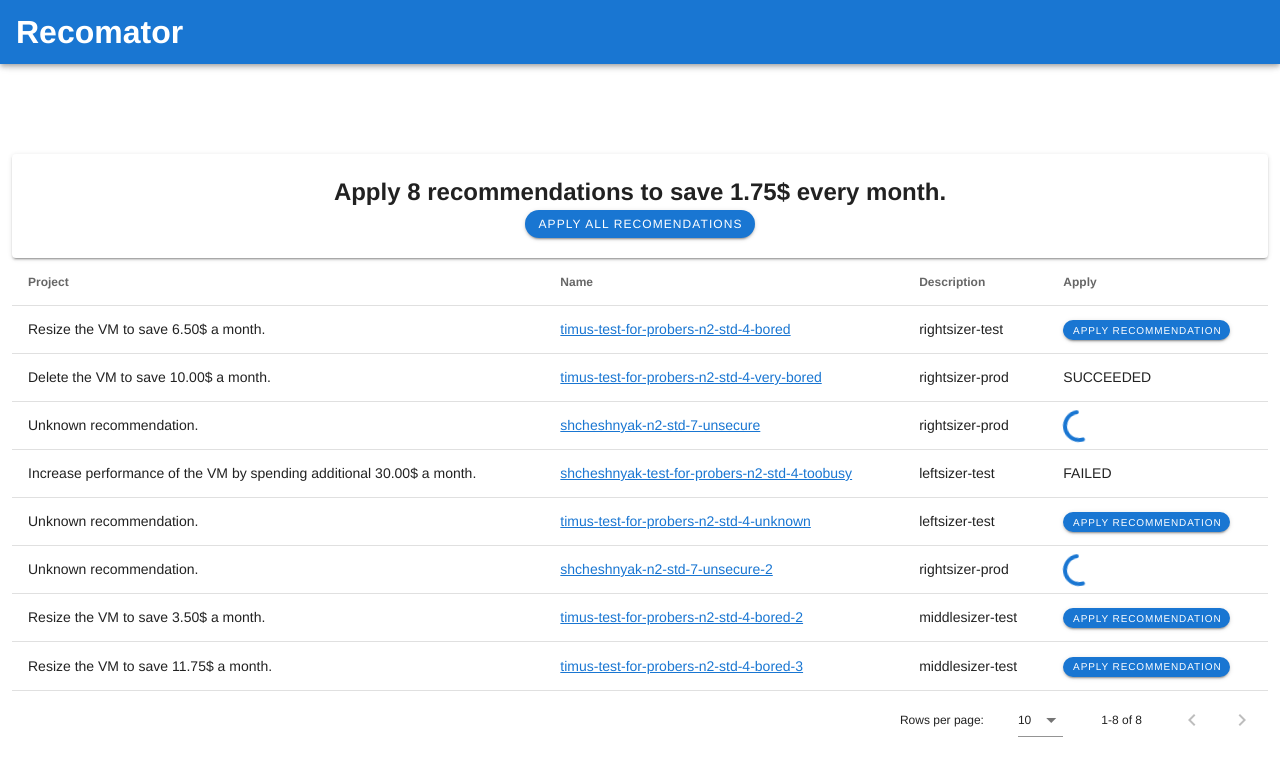
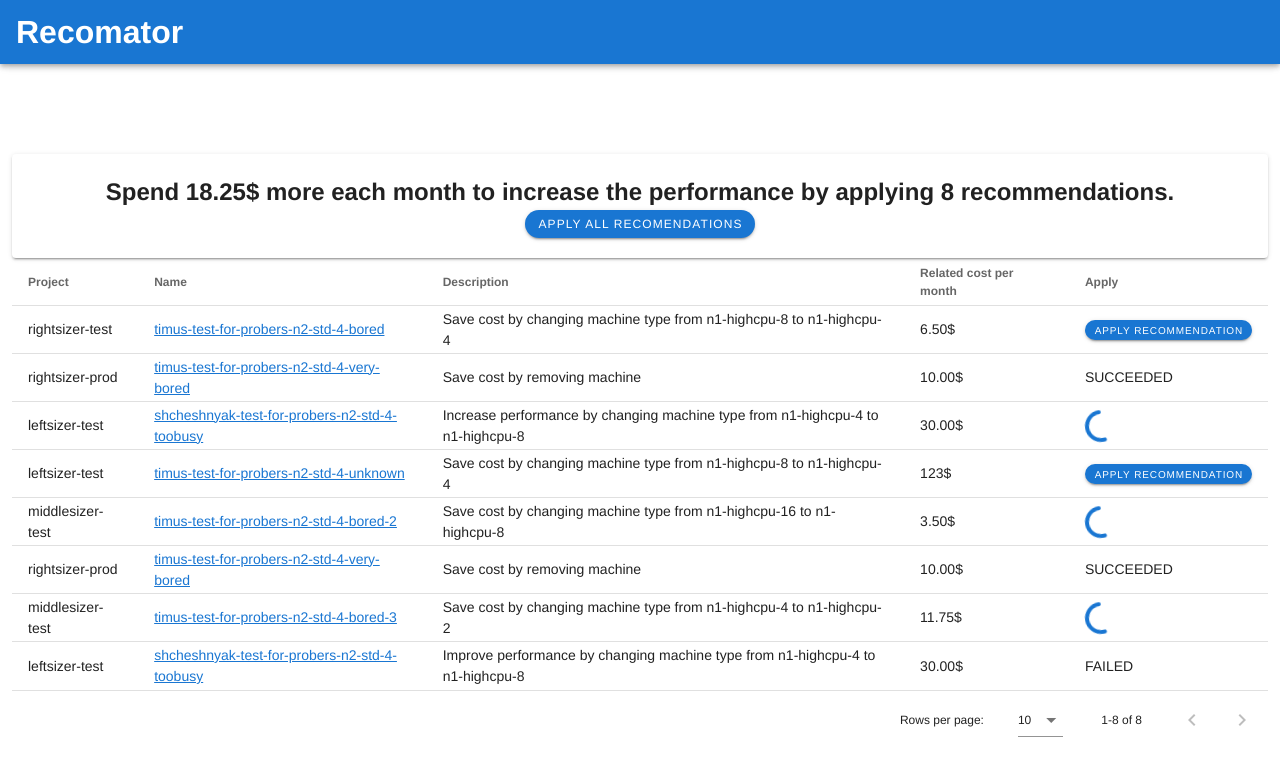
Before and after one commit to googleinterns/recomator, a Vue app in the folder frontend/: page /mock in a window 1280 px wide. Shown: the top 776 px of the page. Built offline with nearby package versions, Linux system fonts and the light colour scheme.

Commit message:
Added the cost column; Description is more realistic

```diff
--- a/frontend/src/views/Mock.vue
+++ b/frontend/src/views/Mock.vue
@@ -33,15 +33,19 @@ limitations under the License. -->
             <v-data-table :headers="headers" :items="recommendations">
               <template v-slot:item="recommendation">
                 <tr>
-                  <td class="text-left">
-                    {{ recommendation.item.getDescription() }}
-                  </td>
+                  <td class="text-left">{{ recommendation.item.project }}</td>
                   <td class="text-left">
                     <a :href="recommendation.item.path">
                       {{ recommendation.item.name }}
                     </a>
                   </td>
-                  <td class="text-left">{{ recommendation.item.project }}</td>
+                  <td class="text-left">
+                    {{ recommendation.item.description }}
+                  </td>
+                  <td class="text-left">
+                    {{ recommendation.item.cost }}
+                  </td>
+
                   <td class="text-left">
                     <v-btn
                       rounded
@@ -85,6 +89,7 @@ class Recommendation {
   project: string;
   name: string;
   status: string;
+  description: string;
 
   constructor(
     type: string,
@@ -92,7 +97,8 @@ class Recommendation {
     path: string,
     project: string,
     name: string,
-    status: string
+    status: string,
+    description: string
   ) {
     this.type = type; // UPPERCASED, contained in the set {RESIZE, REMOVE, PERFORMANCE} (doing this should be possible)
     this.cost = cost; // monthly cost, parsed to be positive (I assume, that the number would always be negative for resize and delete, and positive for performance)
@@ -100,6 +106,7 @@ class Recommendation {
     this.project = project;
     this.name = name;
     this.status = status;
+    this.description = description;
   }
 
   applicable(): boolean {
@@ -186,7 +193,8 @@ export default class Mock extends Vue {
     { text: "Project", value: "project" },
     { text: "Name", value: "name" },
     { text: "Description", align: "start", sortable: false, value: "type" },
-    { text: "Apply", value: "apply" }
+    { text: "Related cost per month", value: "cost"},
+    { text: "Apply", value: "apply" },
   ];
 
   private recommendations = [
@@ -197,7 +205,8 @@ export default class Mock extends Vue {
       instances/timus-test-for-probers-n2-std-4-idling?project=rightsizer-test&supportedpurview=project",
       "rightsizer-test",
       "timus-test-for-probers-n2-std-4-bored",
-      "ACTIVE"
+      "ACTIVE",
+      "Save cost by changing machine type from n1-highcpu-8 to n1-highcpu-4"
     ),
     new Recommendation(
       "REMOVE",
@@ -206,16 +215,8 @@ export default class Mock extends Vue {
       instances/timus-test-for-probers-n2-std-4-idling?project=rightsizer-test&supportedpurview=project",
       "rightsizer-prod",
       "timus-test-for-probers-n2-std-4-very-bored",
-      "SUCCEEDED"
-    ),
-    new Recommendation(
-      "SECURITY",
-      "Security recommendations don't have a cost",
-      "https://pantheon.corp.google.com/compute/instancesDetail/zones/us-central1-c/\
-      instances/timus-test-for-probers-n2-std-4-idling?project=rightsizer-test&supportedpurview=project",
-      "rightsizer-prod",
-      "shcheshnyak-n2-std-7-unsecure",
-      "__INPROGRESS"
+      "SUCCEEDED",
+      "Save cost by removing machine"
     ),
     new Recommendation(
       "PERFORMANCE",
@@ -224,7 +225,8 @@ export default class Mock extends Vue {
       instances/timus-test-for-probers-n2-std-4-idling?project=rightsizer-test&supportedpurview=project",
       "leftsizer-test",
       "shcheshnyak-test-for-probers-n2-std-4-toobusy",
-      "FAILED"
+      "__INPROGRESS",
+      "Increase performance by changing machine type from n1-highcpu-4 to n1-highcpu-8"
     ),
     new Recommendation(
       "UNSPECIFIED",
@@ -233,16 +235,8 @@ export default class Mock extends Vue {
       instances/timus-test-for-probers-n2-std-4-idling?project=rightsizer-test&supportedpurview=project",
       "leftsizer-test",
       "timus-test-for-probers-n2-std-4-unknown",
-      "ACTIVE"
-    ),
-    new Recommendation(
-      "SECURITY",
-      "Security recommendations don't have a cost",
-      "https://pantheon.corp.google.com/compute/instancesDetail/zones/us-central1-c/\
-      instances/timus-test-for-probers-n2-std-4-idling?project=rightsizer-test&supportedpurview=project",
-      "rightsizer-prod",
-      "shcheshnyak-n2-std-7-unsecure-2",
-      "__INPROGRESS"
+      "ACTIVE",
+      "Save cost by changing machine type from n1-highcpu-8 to n1-highcpu-4"
     ),
     new Recommendation(
       "RESIZE",
@@ -251,7 +245,18 @@ export default class Mock extends Vue {
       instances/timus-test-for-probers-n2-std-4-idling?project=rightsizer-test&supportedpurview=project",
       "middlesizer-test",
       "timus-test-for-probers-n2-std-4-bored-2",
-      "ACTIVE"
+      "__INPROGRESS",
+      "Save cost by changing machine type from n1-highcpu-16 to n1-highcpu-8"
+    ),
+    new Recommendation(
+      "REMOVE",
+      "10.00$",
+      "https://pantheon.corp.google.com/compute/instancesDetail/zones/us-central1-c/\
+      instances/timus-test-for-probers-n2-std-4-idling?project=rightsizer-test&supportedpurview=project",
+      "rightsizer-prod",
+      "timus-test-for-probers-n2-std-4-very-bored",
+      "SUCCEEDED",
+      "Save cost by removing machine"
     ),
     new Recommendation(
       "RESIZE",
@@ -260,8 +265,19 @@ export default class Mock extends Vue {
       instances/timus-test-for-probers-n2-std-4-idling?project=rightsizer-test&supportedpurview=project",
       "middlesizer-test",
       "timus-test-for-probers-n2-std-4-bored-3",
-      "ACTIVE"
-    )
+      "__INPROGRESS",
+      "Save cost by changing machine type from n1-highcpu-4 to n1-highcpu-2"
+    ),
+    new Recommendation(
+      "PERFORMANCE",
+      "30.00$",
+      "https://pantheon.corp.google.com/compute/instancesDetail/zones/us-central1-c/\
+      instances/timus-test-for-probers-n2-std-4-idling?project=rightsizer-test&supportedpurview=project",
+      "leftsizer-test",
+      "shcheshnyak-test-for-probers-n2-std-4-toobusy",
+      "FAILED",
+      "Improve performance by changing machine type from n1-highcpu-4 to n1-highcpu-8"
+    ),
   ];
 
   private shuffleRecommendations(): void {
```
